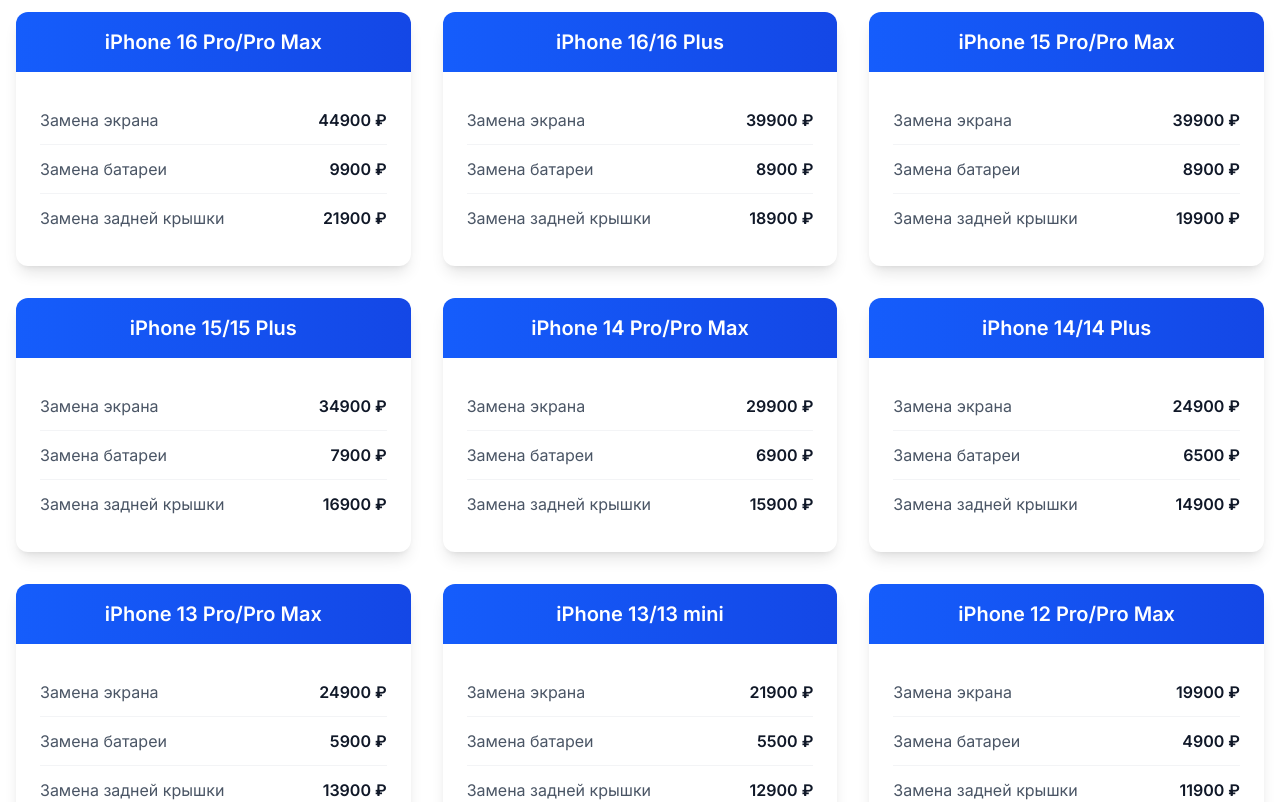
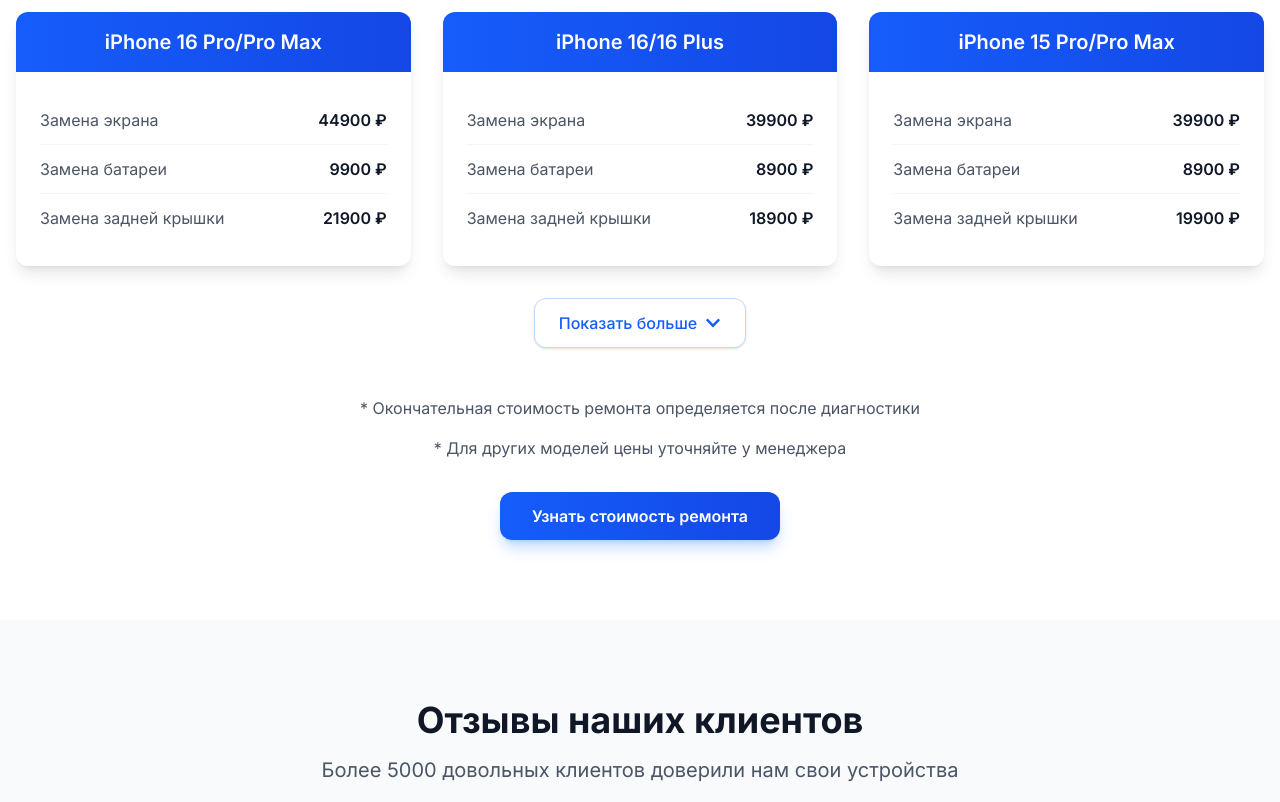
Before and after one commit to burkovmu/iskill-service, a Next.js app: page / in a window 1280 px wide. Shown: the part 2413-3215 px from the top of the page. Built offline with nearby package versions, Linux system fonts and the light colour scheme.

Commit message:
Feat: Добавлена кнопка 'Показать больше' в разделе цен

```diff
--- a/src/components/Pricing.tsx
+++ b/src/components/Pricing.tsx
@@ -1,8 +1,8 @@
 'use client'
 
-import { motion } from 'framer-motion'
+import { motion, AnimatePresence } from 'framer-motion'
 import { useState } from 'react'
-import { FaMobileAlt, FaTabletAlt, FaLaptop } from 'react-icons/fa'
+import { FaMobileAlt, FaTabletAlt, FaLaptop, FaChevronDown } from 'react-icons/fa'
 import OrderModal from './OrderModal'
 
 const priceList = {
@@ -166,12 +166,19 @@ type DeviceCategory = 'iphone' | 'macbook' | 'ipad'
 export default function Pricing() {
   const [activeCategory, setActiveCategory] = useState<DeviceCategory>('iphone')
   const [isModalOpen, setIsModalOpen] = useState(false)
+  const [showAll, setShowAll] = useState(false)
 
   const categories = [
     { id: 'iphone', name: 'iPhone', icon: FaMobileAlt },
     { id: 'macbook', name: 'MacBook', icon: FaLaptop },
     { id: 'ipad', name: 'iPad', icon: FaTabletAlt }
   ]
+
+  // Функция для получения отображаемых элементы (первые 3 или все)
+  const getDisplayedItems = () => {
+    const items = priceList[activeCategory];
+    return showAll ? items : items.slice(0, 3);
+  }
 
   return (
     <>
@@ -195,7 +202,10 @@ export default function Pricing() {
                       ? 'bg-white text-blue-600 shadow-md'
                       : 'text-gray-600 hover:text-blue-600'
                   }`}
-                  onClick={() => setActiveCategory(category.id as DeviceCategory)}
+                  onClick={() => {
+                    setActiveCategory(category.id as DeviceCategory);
+                    setShowAll(false); // Сбрасываем состояние при смене категории
+                  }}
                   whileHover={{ scale: 1.02 }}
                   whileTap={{ scale: 0.98 }}
                 >
@@ -208,14 +218,16 @@ export default function Pricing() {
 
           {/* Карточки с ценами */}
           <div className="grid gap-8 md:grid-cols-2 lg:grid-cols-3">
-            {priceList[activeCategory].map((item, index) => (
+            <AnimatePresence>
+              {getDisplayedItems().map((item, index) => (
                 <motion.div
-                key={index}
+                  key={item.model}
                   className="bg-white rounded-xl shadow-lg overflow-hidden"
                   initial={{ opacity: 0, y: 20 }}
-                whileInView={{ opacity: 1, y: 0 }}
+                  animate={{ opacity: 1, y: 0 }}
+                  exit={{ opacity: 0, y: -20 }}
                   transition={{ duration: 0.5, delay: index * 0.1 }}
-                viewport={{ once: true }}
+                  layout
                 >
                   <div className="bg-gradient-to-r from-blue-600 to-blue-700 py-4">
                     <h3 className="text-xl font-semibold text-white text-center">
@@ -237,7 +249,33 @@ export default function Pricing() {
                   </div>
                 </motion.div>
               ))}
+            </AnimatePresence>
           </div>
+
+          {/* Кнопка "Показать больше" */}
+          {priceList[activeCategory].length > 3 && (
+            <motion.div
+              className="text-center mt-8"
+              initial={{ opacity: 0 }}
+              animate={{ opacity: 1 }}
+              transition={{ duration: 0.5 }}
+            >
+              <motion.button
+                onClick={() => setShowAll(!showAll)}
+                className="inline-flex items-center justify-center px-6 py-3 bg-white border border-blue-200 text-blue-600 rounded-xl font-medium shadow-sm hover:shadow-md transition-all"
+                whileHover={{ scale: 1.02 }}
+                whileTap={{ scale: 0.98 }}
+              >
+                <span>{showAll ? 'Показать меньше' : 'Показать больше'}</span>
+                <motion.div
+                  animate={{ rotate: showAll ? 180 : 0 }}
+                  transition={{ duration: 0.3 }}
+                >
+                  <FaChevronDown className="ml-2" />
+                </motion.div>
+              </motion.button>
+            </motion.div>
+          )}
 
           <motion.div
             className="text-center mt-12 space-y-4"
```
Lines whose indentation alone changed are shown as unchanged.
